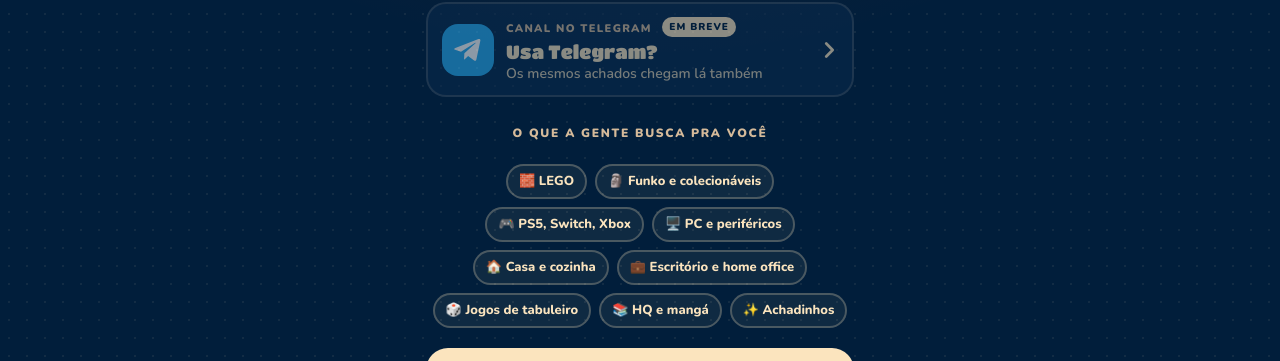
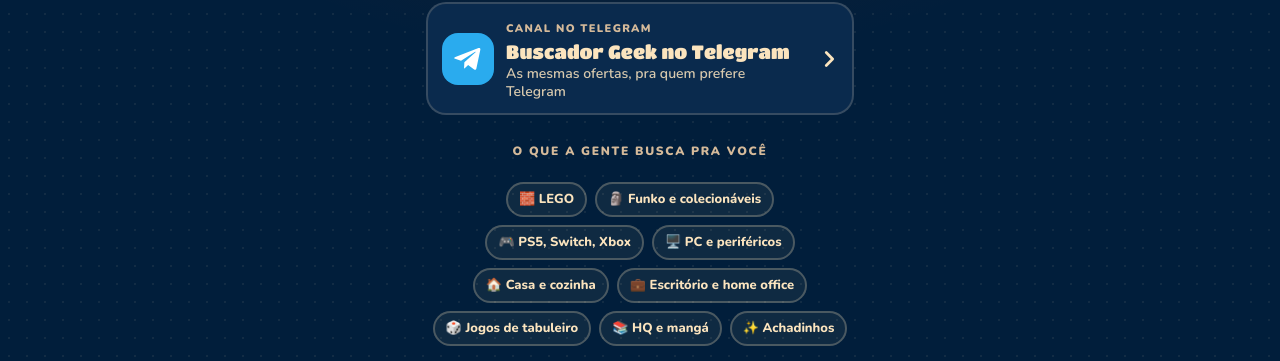
Before and after one commit to brunotropolis/bio-buscador-geek, a plain HTML site: page index.html in a window 1280 px wide. Shown: the part 661-1022 px from the top of the page. Drawn offline with nearby package versions, Linux system fonts and the light colour scheme.

Commit message:
bio: botao do Telegram ligado (t.me/buscadorgeek)
Co-Authored-By: Claude Opus 5.5 <noreply@anthropic.com>

```diff
--- a/index.html
+++ b/index.html
@@ -108,9 +108,9 @@ h1{font-family:var(--titulo);font-weight:400;font-size:34px;line-height:1;margin
     <svg class="chev" viewBox="0 0 24 24" aria-hidden="true"><path d="M9 5l7 7-7 7" fill="none" stroke="currentColor" stroke-width="3" stroke-linecap="round" stroke-linejoin="round"/></svg>
   </a>
 
-  <a class="row off" aria-disabled="true">
+  <a class="row" href="https://t.me/buscadorgeek" target="_blank" rel="noopener">
     <span class="ic" style="background:var(--tg)"><svg viewBox="0 0 24 24" aria-hidden="true"><path d="M21.9 4.3 18.7 19.6c-.2 1-.9 1.3-1.8.8l-4.8-3.6-2.3 2.2c-.3.3-.5.5-1 .5l.3-4.9 8.9-8c.4-.4-.1-.6-.6-.2L6.4 13.3l-4.7-1.5c-1-.3-1-1 .2-1.5l18.5-7.1c.9-.3 1.6.2 1.5 1.1z"/></svg></span>
-    <span><span class="rtag">Canal no Telegram <span class="soon">em breve</span></span><div class="rtitle">Usa Telegram?</div><div class="rsub">Os mesmos achados chegam lá também</div></span>
+    <span><span class="rtag">Canal no Telegram</span><div class="rtitle">Buscador Geek no Telegram</div><div class="rsub">As mesmas ofertas, pra quem prefere Telegram</div></span>
     <svg class="chev" viewBox="0 0 24 24" aria-hidden="true"><path d="M9 5l7 7-7 7" fill="none" stroke="currentColor" stroke-width="3" stroke-linecap="round" stroke-linejoin="round"/></svg>
   </a>
 
```
